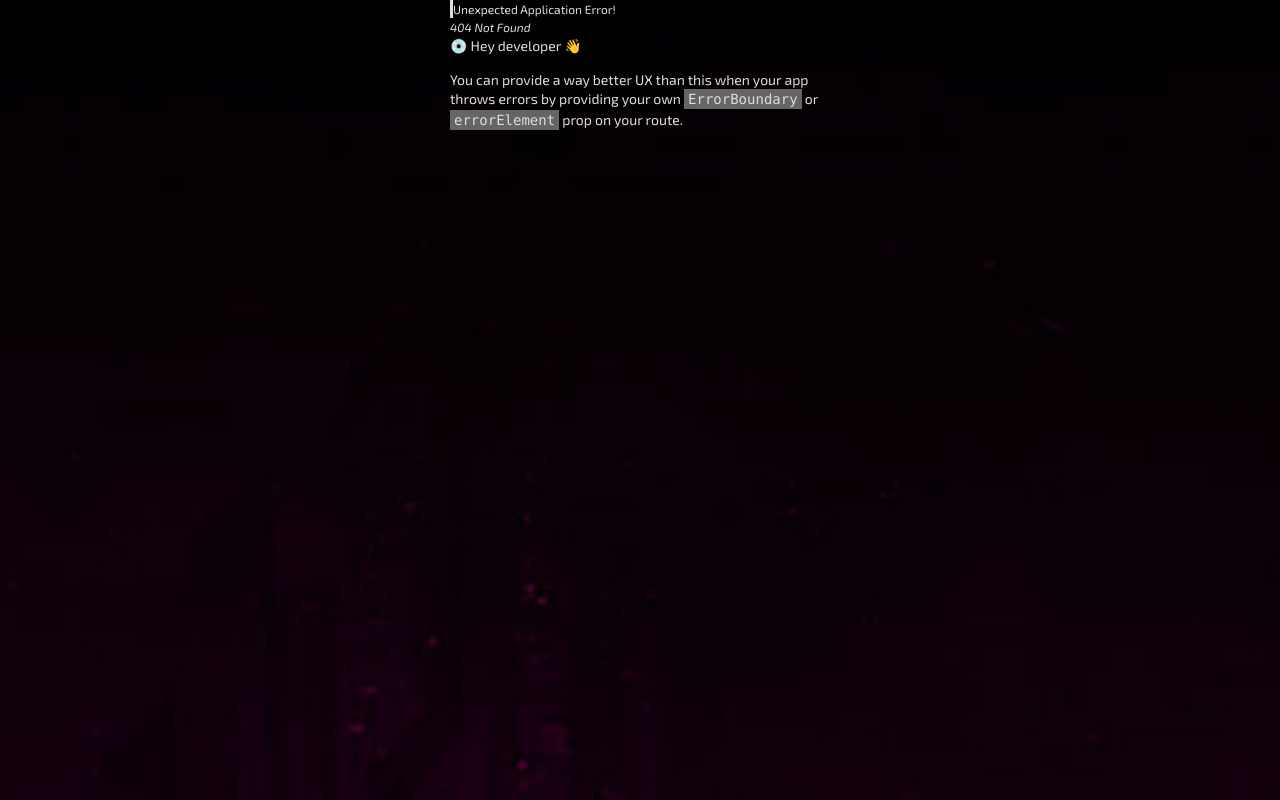
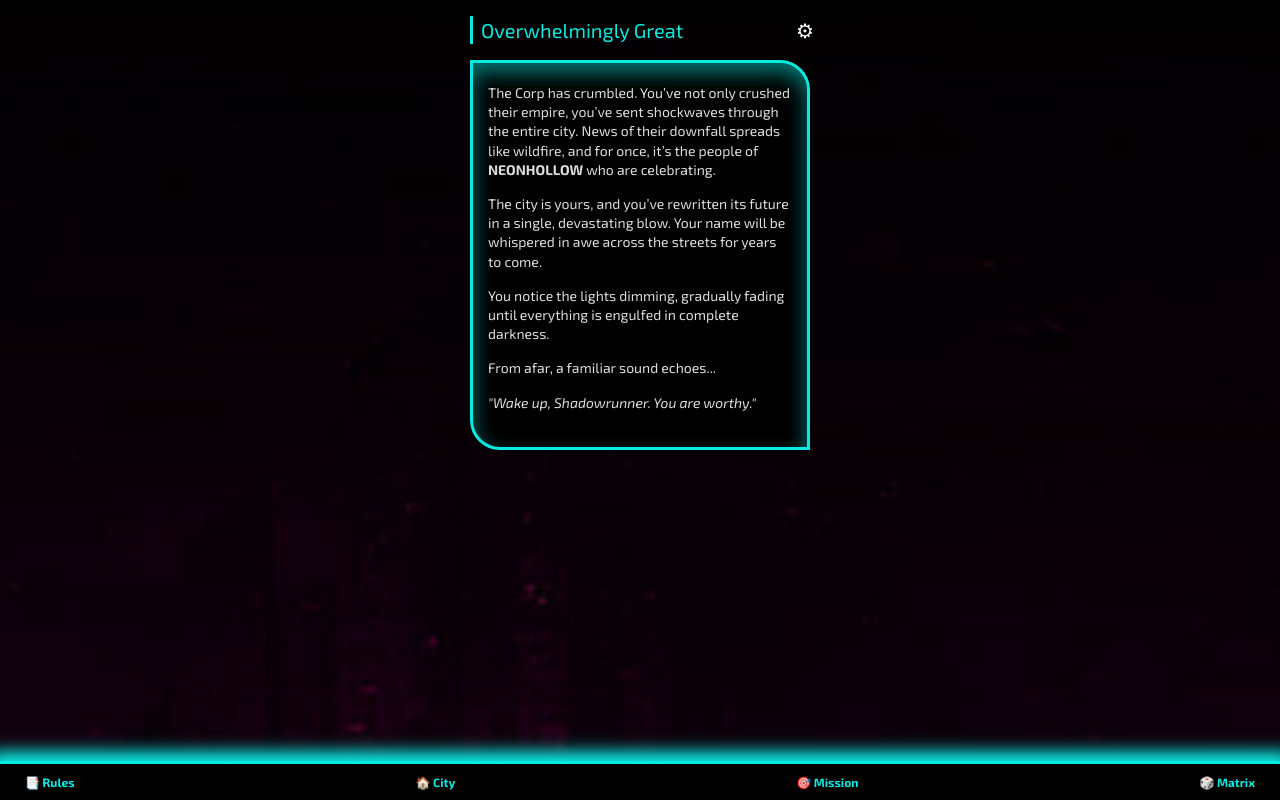
Before and after one commit to BroBuddy/shadowrun-neonhollow, a React (Vite) app: page /overwhelminglygreat in a window 1280 px wide. Before the commit this address had no page. Built offline with nearby package versions, Linux system fonts and the light colour scheme.

Commit message:
added new pages

```diff
--- a/src/feature/rule/data/rules.ts
+++ b/src/feature/rule/data/rules.ts
@@ -113,24 +113,4 @@ export const Rules = [
             <p>Combine the two rolls to form a two-digit number.</p>
             <p><strong>Find the ID</strong> – Use the number rolled to locate the ID on the matrix.</p>`,
     },
-    {
-        id: 'R014',
-        title: 'Well Done',
-        content:
-            '<p>The Corp is no more. You’ve dismantled their influence and shattered their operations. <strong>NeonHollow</strong> will breathe easier now, though it will take time for the dust to settle.</p>' +
-            '<p>You’ve done well — this victory may be only the beginning of something bigger. Still, tonight, you’ve earned your place among the shadows.</p>' +
-            '<p>You notice the lights dimming, gradually fading until everything is engulfed in complete darkness.</p>' +
-            '<p>From afar, a familiar sound echoes...</p>' +
-            '<p><em>"Wake up, Shadowrunner. You are worthy."</em></p>',
-    },
-    {
-        id: 'R015',
-        title: 'Overwhelmingly Great',
-        content:
-            '<p>The Corp has crumbled. You’ve not only crushed their empire, you’ve sent shockwaves through the entire city. News of their downfall spreads like wildfire, and for once, it’s the people of <strong>NeonHollow</strong> who are celebrating.</p>' +
-            '<p>The city is yours, and you’ve rewritten its future in a single, devastating blow. Your name will be whispered in awe across the streets for years to come.</p>' +
-            '<p>You notice the lights dimming, gradually fading until everything is engulfed in complete darkness.</p>' +
-            '<p>From afar, a familiar sound echoes...</p>' +
-            '<p><em>"Wake up, Shadowrunner. You are worthy."</em></p>',
-    },
 ]
--- a/src/main.tsx
+++ b/src/main.tsx
@@ -17,6 +17,10 @@ const ErrorFallback = () => <p>Error</p>
 const Pages = {
     Welcome: React.lazy(() => import('./pages/Welcome')),
     Matrix: React.lazy(() => import('./pages/Matrix')),
+    WellDone: React.lazy(() => import('./pages/WellDone')),
+    OverwhelminglyGreat: React.lazy(
+        () => import('./pages/OverwhelminglyGreat')
+    ),
 }
 
 const router = createBrowserRouter([
@@ -43,6 +47,22 @@ const router = createBrowserRouter([
                     </Suspense>
                 ),
             },
+            {
+                path: '/welldone',
+                element: (
+                    <Suspense fallback={<LoadingFallback />}>
+                        <Pages.WellDone />
+                    </Suspense>
+                ),
+            },
+            {
+                path: '/overwhelminglygreat',
+                element: (
+                    <Suspense fallback={<LoadingFallback />}>
+                        <Pages.OverwhelminglyGreat />
+                    </Suspense>
+                ),
+            },
             ...RuleRouter,
             ...CharacterRouter,
             ...MetatypeRouter,
--- /dev/null
+++ b/src/pages/OverwhelminglyGreat.tsx
@@ -0,0 +1,33 @@
+import Card from '@/components/Card'
+import Headline from '@/components/Headline'
+
+function OverwhelminglyGreat() {
+    return (
+        <>
+            <Headline>Overwhelmingly Great</Headline>
+            <Card>
+                <p>
+                    The Corp has crumbled. You’ve not only crushed their empire,
+                    you’ve sent shockwaves through the entire city. News of
+                    their downfall spreads like wildfire, and for once, it’s the
+                    people of <strong>NeonHollow</strong> who are celebrating.
+                </p>
+                <p>
+                    The city is yours, and you’ve rewritten its future in a
+                    single, devastating blow. Your name will be whispered in awe
+                    across the streets for years to come.
+                </p>
+                <p>
+                    You notice the lights dimming, gradually fading until
+                    everything is engulfed in complete darkness.
+                </p>
+                <p>From afar, a familiar sound echoes...</p>
+                <p>
+                    <em>"Wake up, Shadowrunner. You are worthy."</em>
+                </p>
+            </Card>
+        </>
+    )
+}
+
+export default OverwhelminglyGreat
--- /dev/null
+++ b/src/pages/WellDone.tsx
@@ -0,0 +1,33 @@
+import Card from '@/components/Card'
+import Headline from '@/components/Headline'
+
+function WellDone() {
+    return (
+        <>
+            <Headline>Well Done</Headline>
+            <Card>
+                <p>
+                    The Corp is no more. You’ve dismantled their influence and
+                    shattered their operations. <strong>NeonHollow</strong> will
+                    breathe easier now, though it will take time for the dust to
+                    settle.
+                </p>
+                <p>
+                    You’ve done well — this victory may be only the beginning of
+                    something bigger. Still, tonight, you’ve earned your place
+                    among the shadows.
+                </p>
+                <p>
+                    You notice the lights dimming, gradually fading until
+                    everything is engulfed in complete darkness.
+                </p>
+                <p>From afar, a familiar sound echoes...</p>
+                <p>
+                    <em>"Wake up, Shadowrunner. You are worthy."</em>
+                </p>
+            </Card>
+        </>
+    )
+}
+
+export default WellDone
```
